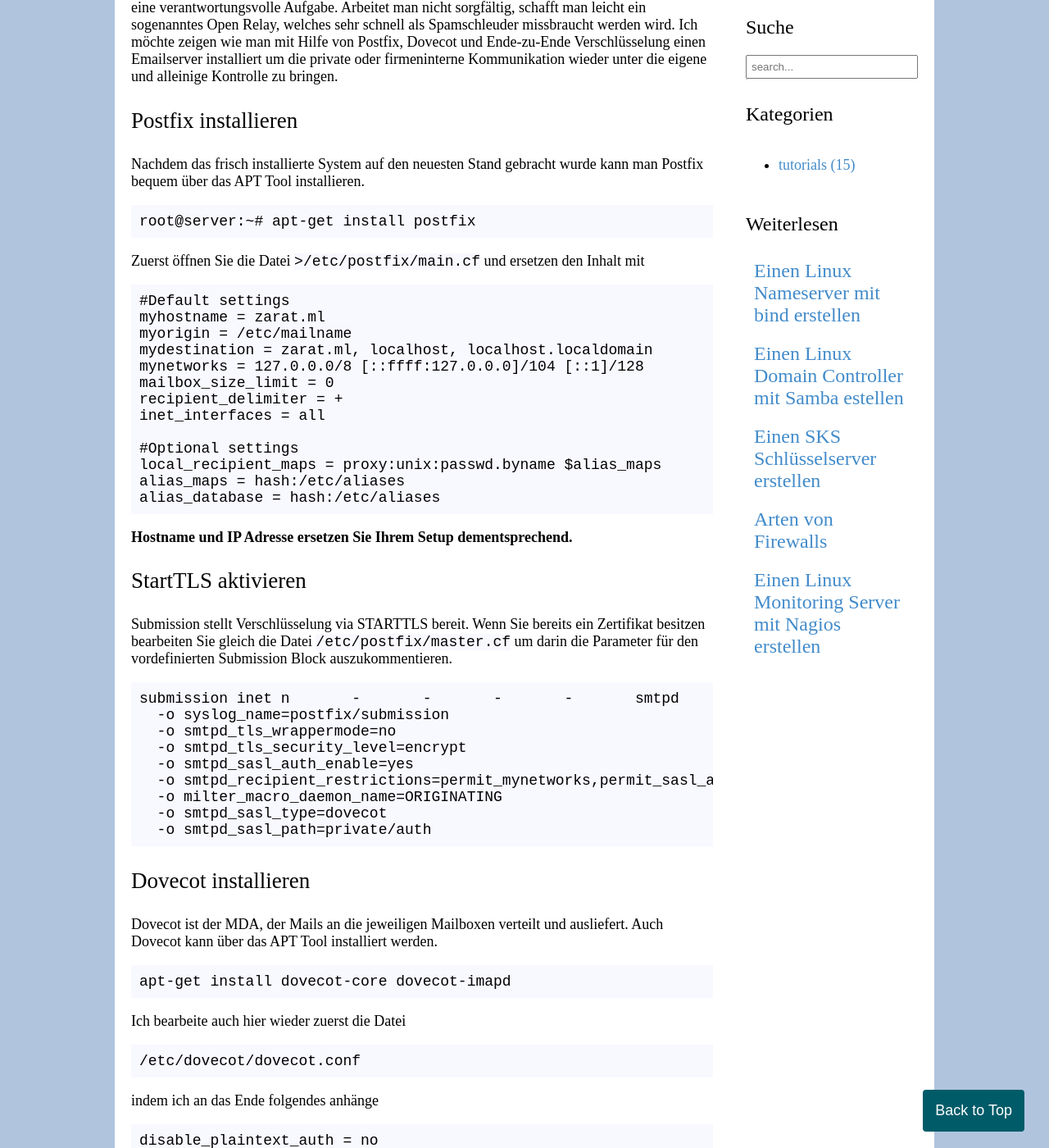
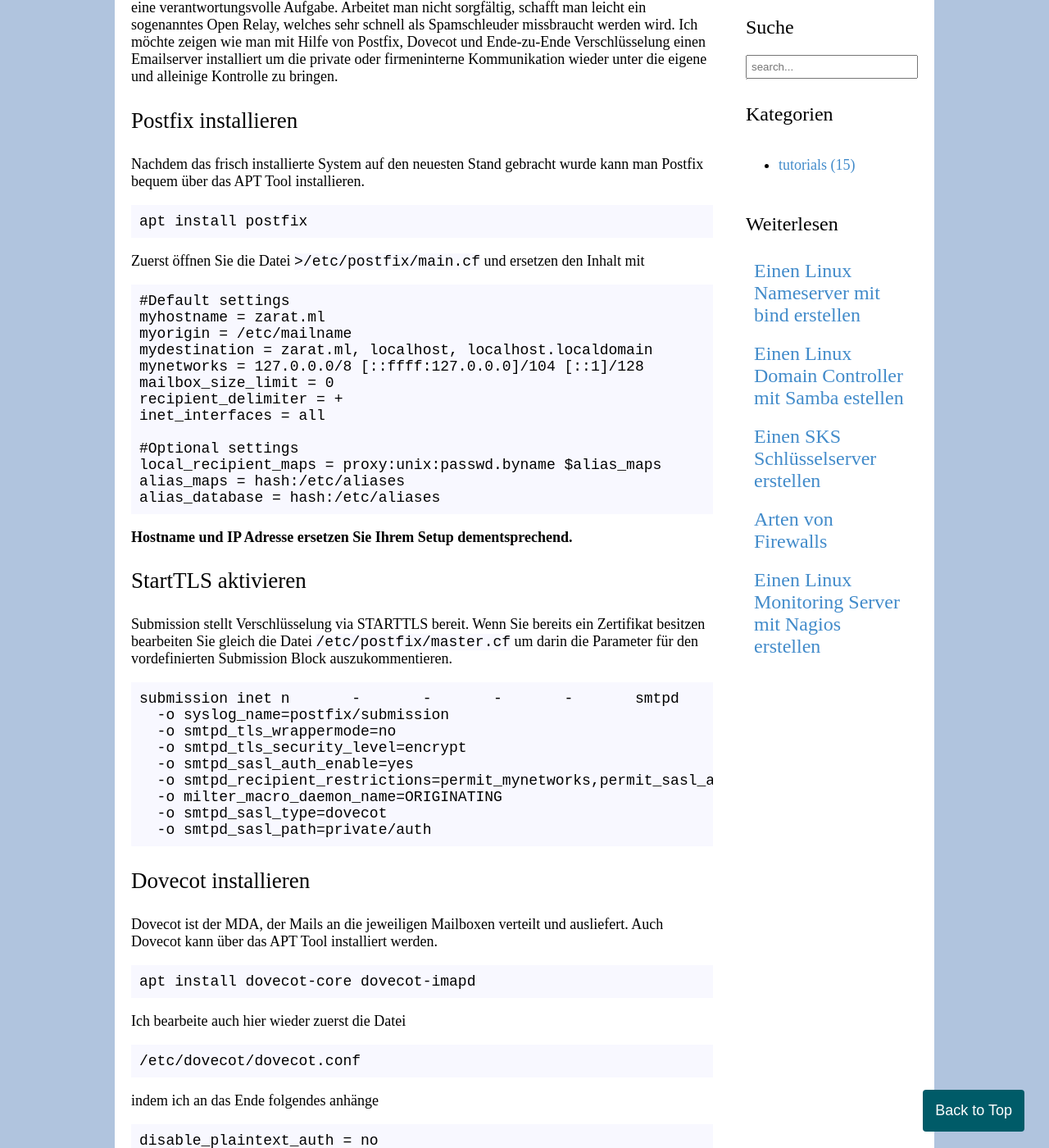
Before and after one commit to zarat/zarat.github.io, a Jekyll site: the page built from _posts/2018-05-23-mailserver.markdown, in a window 1280 px wide and 1400 px high, scrolled down 451 px. Shown: the whole window at 82% size. Built offline with Jekyll 4.4.1, drawn with Linux system fonts in a browser that asks for light colours.

Commit message:
Update 2018-05-23-mailserver.markdown

```diff
--- a/_posts/2018-05-23-mailserver.markdown
+++ b/_posts/2018-05-23-mailserver.markdown
@@ -14,7 +14,7 @@
 
 Nachdem das frisch installierte System auf den neuesten Stand gebracht wurde kann man Postfix bequem über das APT Tool installieren.
 
-<pre>root@server:~# apt-get install postfix</pre>
+<pre>apt install postfix</pre>
 
 Zuerst öffnen Sie die Datei <code>>/etc/postfix/main.cf</code> und ersetzen den Inhalt mit
 
@@ -56,7 +56,7 @@
 
 Dovecot ist der MDA, der Mails an die jeweiligen Mailboxen verteilt und ausliefert. Auch Dovecot kann über das APT Tool installiert werden.
 
-<pre>apt-get install dovecot-core dovecot-imapd</pre>
+<pre>apt install dovecot-core dovecot-imapd</pre>
 
 Ich bearbeite auch hier wieder zuerst die Datei
 
```
